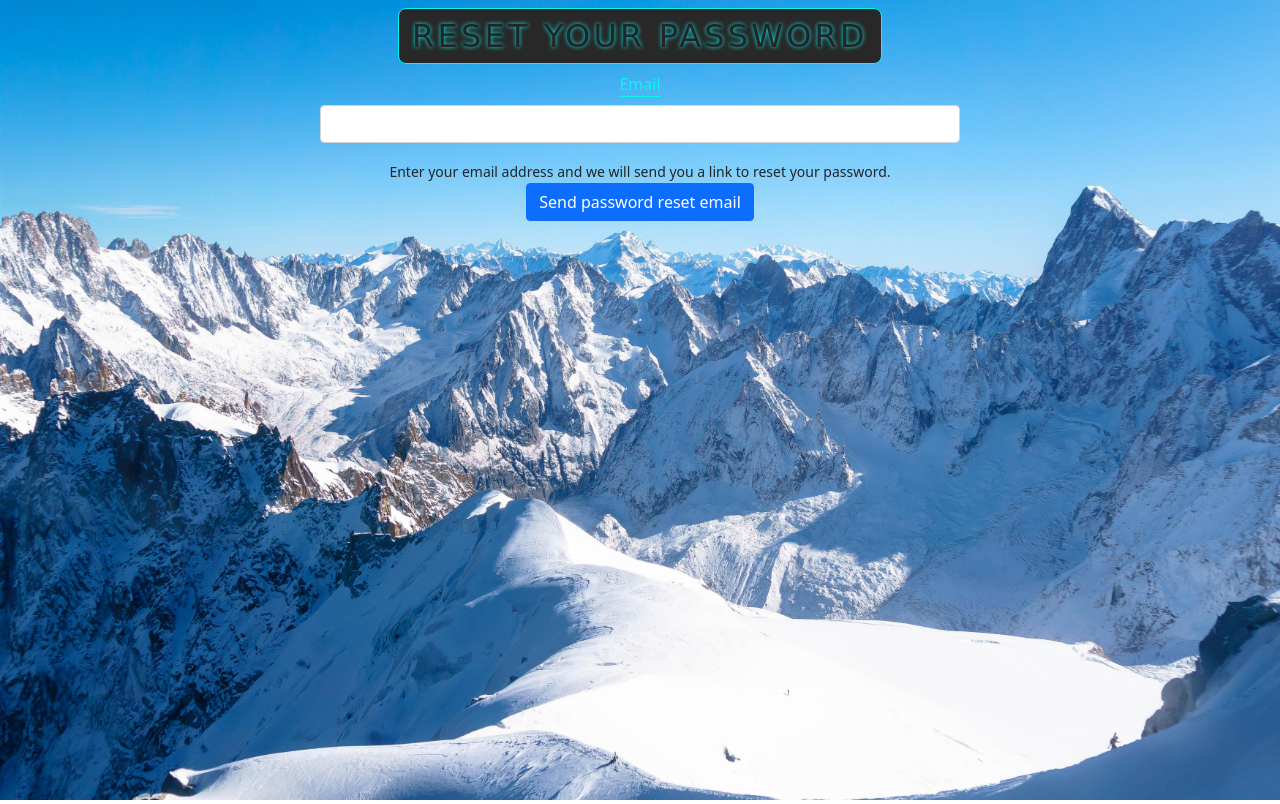
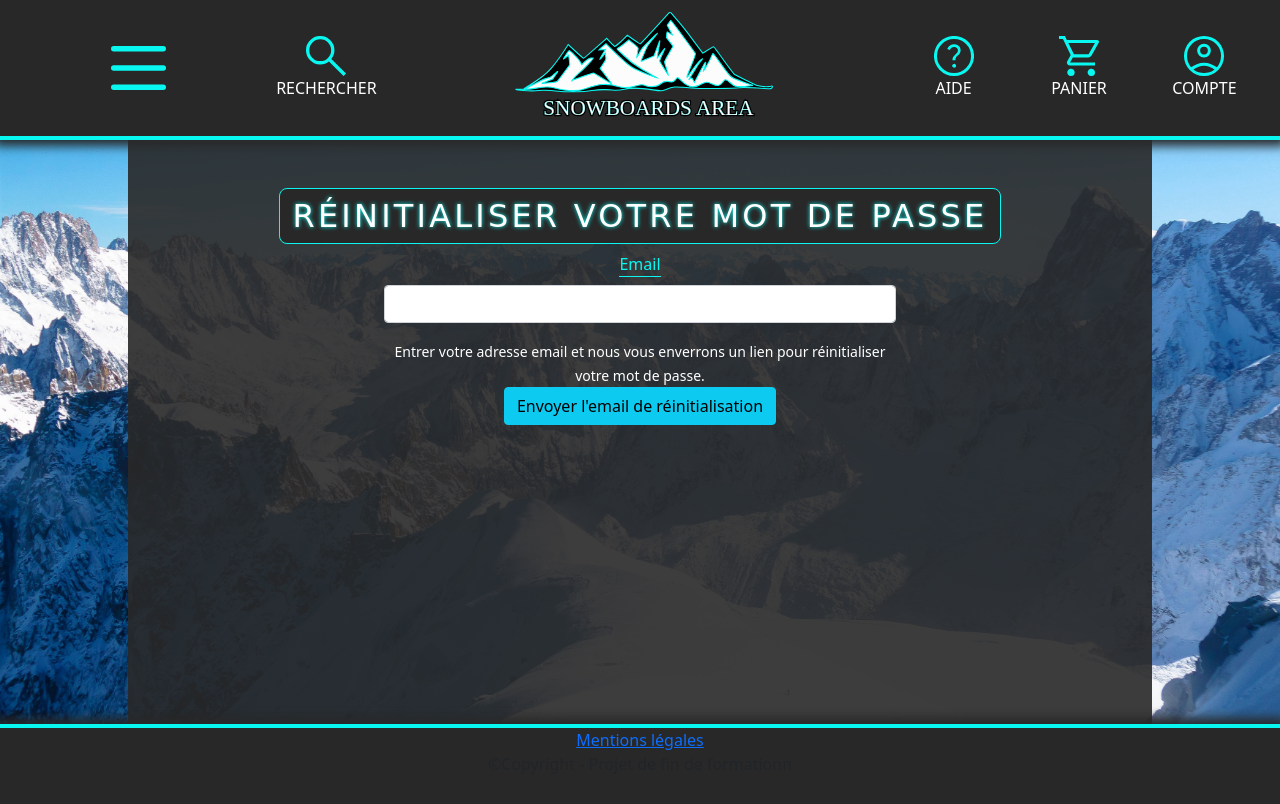
Before and after one commit to MaxAdrn/snowboards_project, a Symfony app: template templates/reset_password/request.html.twig in a window 1280 px wide. Run offline with Twig, Linux system fonts and the light colour scheme; the template is opened without the code that fills it, so the values that code supplies are empty; form fields are guessed from the names that the template uses; some libraries are stand-ins or nearby versions; some web fonts are replaced.

Commit message:
retouche reset_password

```diff
--- a/templates/base.html.twig
+++ b/templates/base.html.twig
@@ -4,6 +4,7 @@
     <meta charset="UTF-8">
     <meta http-equiv="X-UA-Compatible" content="IE=edge">
     <meta name="viewport" content="width=device-width, initial-scale=1.0">
+    <link rel="icon" type="image/x-icon" href="{{ asset("images/logo.svg") }}">
     <link href="https://cdn.jsdelivr.net/npm/bootstrap@5.0.2/dist/css/bootstrap.min.css"
         rel="stylesheet"
         integrity="sha384-EVSTQN3/azprG1Anm3QDgpJLIm9Nao0Yz1ztcQTwFspd3yD65VohhpuuCOmLASjC"
--- a/templates/home/index.html.twig
+++ b/templates/home/index.html.twig
@@ -54,8 +54,9 @@
     <script>
         window.axeptioSettings = {
         clientId: "637cd286c35f1714c1848bde",
-        cookiesVersion: "snowboards-area-fr",
+        cookiesVersion: "snowboards-area-fr-2",
         };
+
         (function(d, s) {
         var t = d.getElementsByTagName(s)[0], e = d.createElement(s);
         e.async = true; e.src = "//static.axept.io/sdk.js";
--- a/templates/reset_password/request.html.twig
+++ b/templates/reset_password/request.html.twig
@@ -1,22 +1,21 @@
 {% extends 'base.html.twig' %}
 
-{% block title %}Reset your password{% endblock %}
+{% block title %}Réinitialiser votre mot de passe{% endblock %}
 
-{% block body %}
+{% block main %}
     {% for flash_error in app.flashes('reset_password_error') %}
         <div class="alert alert-danger" role="alert">{{ flash_error }}</div>
     {% endfor %}
-    <h1>Reset your password</h1>
+    <h1>Réinitialiser votre mot de passe</h1>
 
     {{ form_start(requestForm) }}
         {{ form_row(requestForm.email) }}
         <div>
             <small>
-                Enter your email address and we will send you a
-                link to reset your password.
+                Entrer votre adresse email et nous vous enverrons un lien pour réinitialiser votre mot de passe.
             </small>
         </div>
 
-        <button class="btn btn-primary">Send password reset email</button>
+        <button class="btn btn-info">Envoyer l'email de réinitialisation</button>
     {{ form_end(requestForm) }}
 {% endblock %}
```
Also changed, not shown: src/Controller/ResetPasswordController.php (+1 -11 lines), templates/reset_password/check_email.html.twig (+5 -5 lines), templates/reset_password/email.html.twig (+3 -5 lines), templates/reset_password/reset.html.twig (+4 -4 lines).
